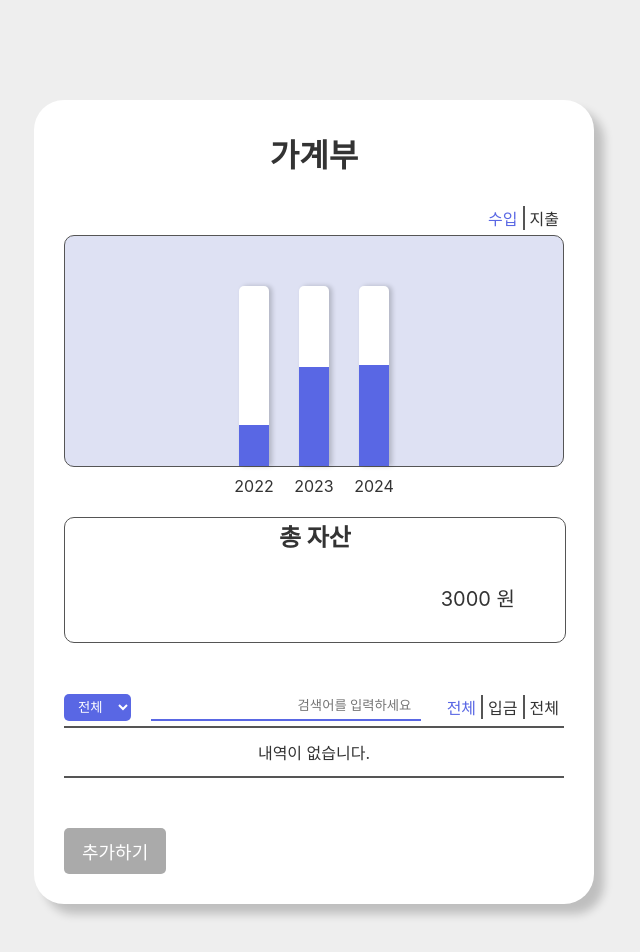
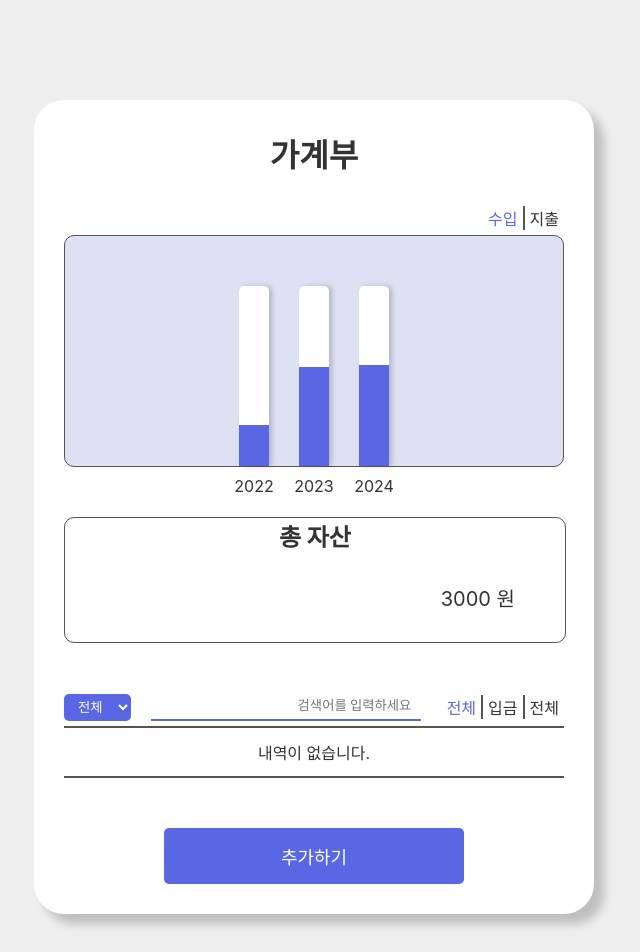
Before and after one commit to gydud25416/vue_migration, a Vue app in the folder vue_migration/: page / in a window 1280 px wide. Shown: the top 952 px of the page, without its empty margins (326-966 px from the left). Built offline with nearby package versions, Linux system fonts and the light colour scheme; the HTML template or start-up script is replaced by a standard one; a web font is replaced by a local one.

Commit message:
feat: 버튼 컴포넌트 props 전달 마이그레이션

```diff
--- a/vue_migration/src/components/my-button.vue
+++ b/vue_migration/src/components/my-button.vue
@@ -1,5 +1,5 @@
 <template>
-  <button>{{ text }}</button>
+  <button :class="className">{{ text }}</button>
 </template>
 
 <script setup lang="ts">
@@ -7,6 +7,7 @@
 
   defineProps<{
     text: string
+    className: string
   }>();
 
 </script>
--- a/vue_migration/src/views/AddView.vue
+++ b/vue_migration/src/views/AddView.vue
@@ -26,8 +26,8 @@ function onlyNumber(){
         <input className='text' placeholder='금액를 입력하세요.' @change="onlyNumber"  ref={textRef} type='text'/>
     </div>
     <div className='btn'>
-        <Button  text="등록" @click="onSubmit" class="btn_add" />
-        <RouterLink to="/"><Button :text="'취소'" /></RouterLink>
+        <Button  text="등록" @click="onSubmit" :className="'btn_add'" />
+        <RouterLink to="/"><Button :text="'취소'" :className="'btn_back'" /></RouterLink>
     </div>
   </div>
 </template>
--- a/vue_migration/src/views/HomeView.vue
+++ b/vue_migration/src/views/HomeView.vue
@@ -12,6 +12,6 @@ import MyTotal from '@/components/my-total.vue';
     <MyGraph/>
     <MyTotal/>
     <MyItemList/>
-    <RouterLink to="/add"><Button :text="'추가하기'" /></RouterLink>
+    <RouterLink to="/add"><Button :text="'추가하기'" :className="'btn_box'" /></RouterLink>
 
 </template>
```
